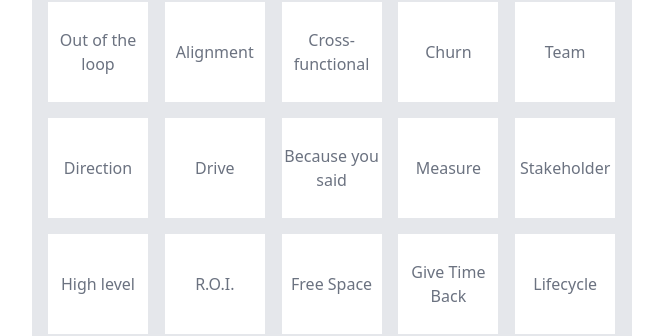
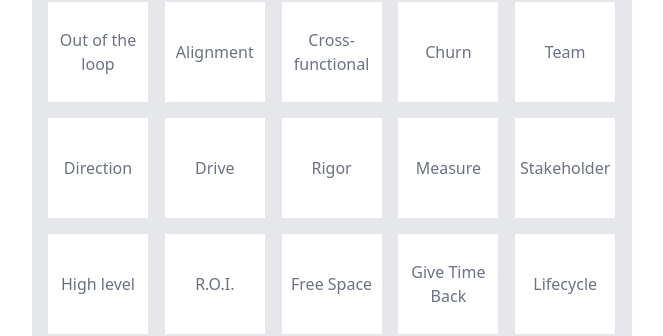
Before and after one commit to itsjustkevin/exec-bingo, a Vue app: page / in a window 1280 px wide. Shown: the part 94-430 px from the top of the page, without its empty margins (308-971 px from the left). Built offline with nearby package versions, Linux system fonts and the light colour scheme.

Commit message:
Update wordlist.js

```diff
--- a/data/wordlist.js
+++ b/data/wordlist.js
@@ -85,11 +85,11 @@ export default [
     },
     {
         id: 22,
-        word: 'Because you said'
+        word: 'Rigor'
     },
     {
         id: 23,
-        word: 'I would recommend'
+        word: 'Deep dive'
     },
     {
         id: 24,
```
